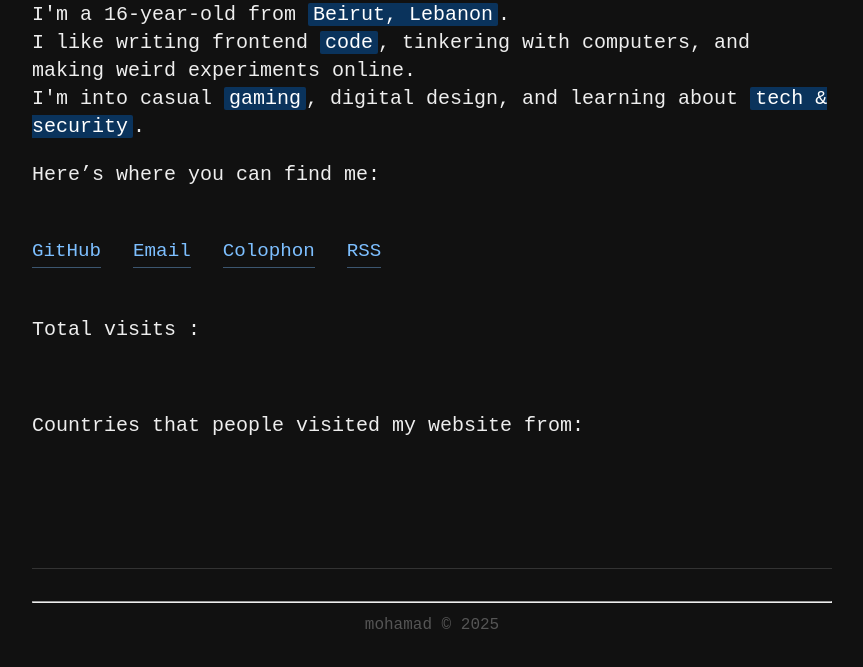
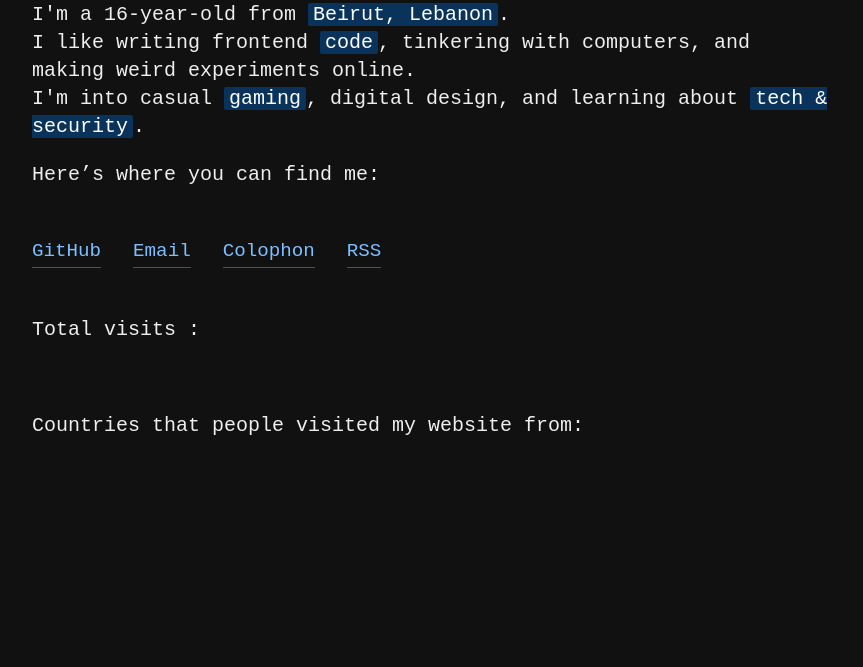
Before and after one commit to mjnaous/web, a plain HTML site: page index.html in a window 1280 px wide. Shown: the part 247-914 px from the top of the page, without its empty margins (208-1071 px from the left). After the commit the page ends 800 px from the top, so only its background shows below. Drawn offline with Linux system fonts and the light colour scheme; a script that the page names is missing.

Commit message:
Update index.html

```diff
--- a/index.html
+++ b/index.html
@@ -175,11 +175,7 @@
 <p>Countries that people visited my website from: </p> <span class="tinylytics_countries"></span>
 
 <script src="https://tinylytics.app/embed/DLGomzi-z5_nxgsh3646.js?kudo&hits&countries&webring" defer></script>
-<div id=footer class=mb-5><hr><div class="container text-center">
-  <a href="https://github.com/mjnaous" title="mohamad">
-  mohamad © 2025
-  </a>
-</div>
+
 
   <script>
     const konami = [38,38,40,40,37,39,37,39,66,65];
```
